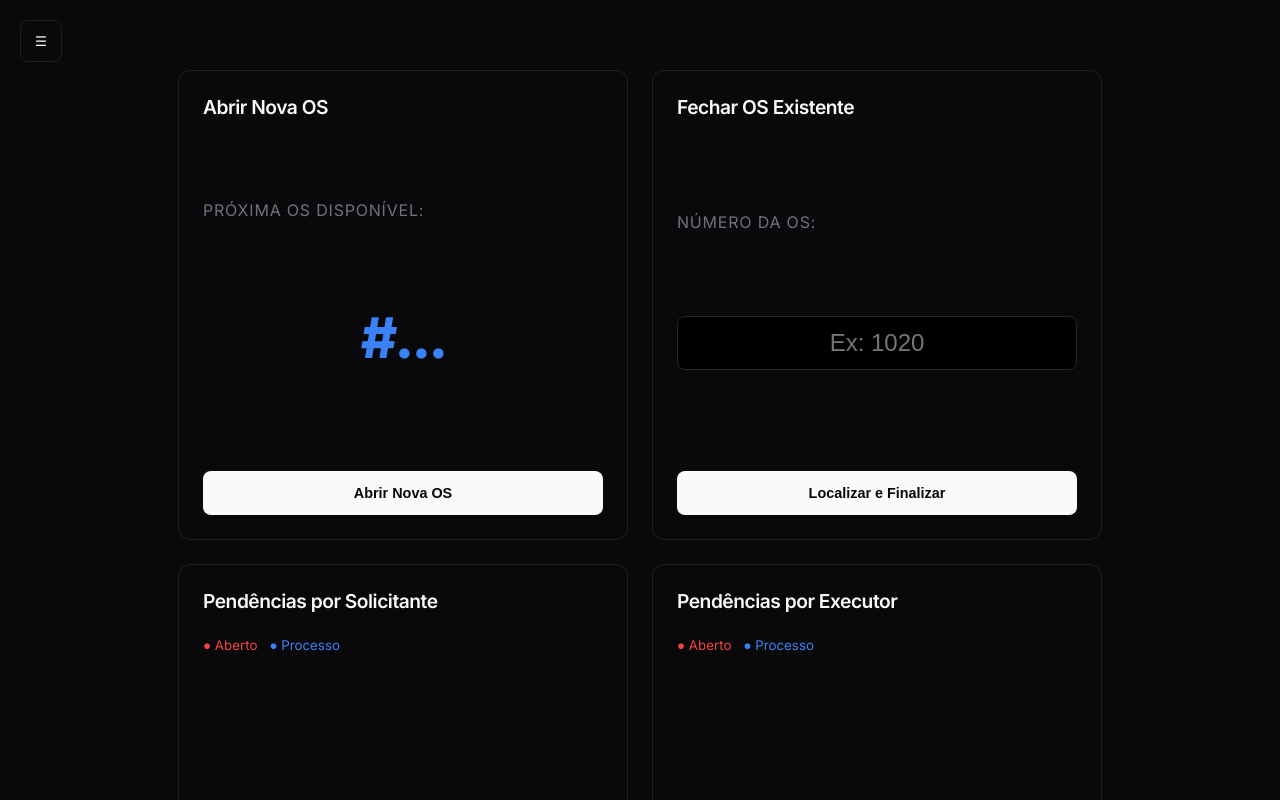
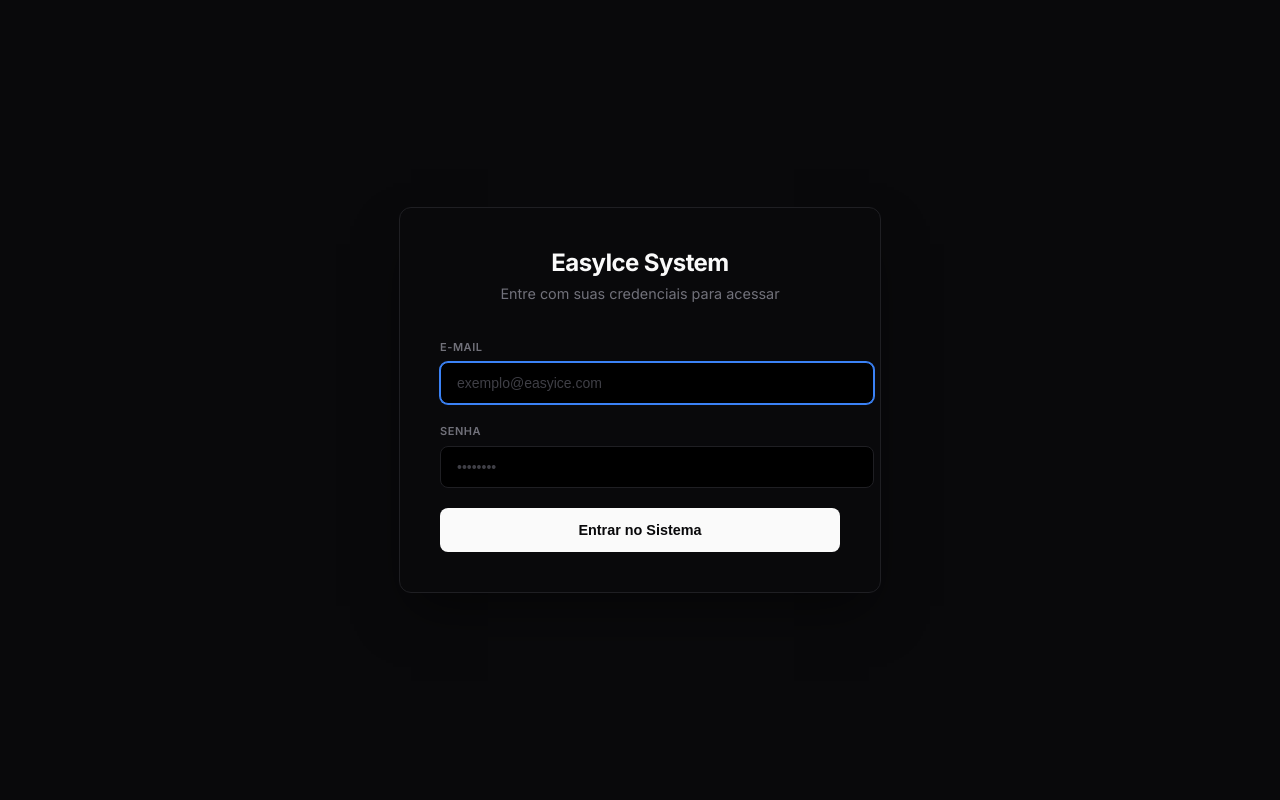
Before and after one commit to MatheussMadeira/easyiceSystemV2-frontend, a React (Vite) app: page /login in a window 1280 px wide. Shown: the top 800 px of the page. Built offline with nearby package versions, Linux system fonts and the light colour scheme; no server answers; sample sign-in values are in the browser's storage.

Commit message:
added privateRoutes and finished the login logic

```diff
--- a/src/App.jsx
+++ b/src/App.jsx
@@ -1,8 +1,16 @@
 import React from "react";
-import { BrowserRouter as Router, Routes, Route } from "react-router-dom";
+import {
+  BrowserRouter as Router,
+  Routes,
+  Route,
+  Navigate,
+} from "react-router-dom";
 import { QueryClient, QueryClientProvider } from "@tanstack/react-query";
 import { ReactQueryDevtools } from "@tanstack/react-query-devtools";
+import { useAuth } from "./hooks/useAuth"; // Importamos o hook aqui
+
 import Home from "./pages/Home/Home";
+import Login from "./pages/Login/Login";
 import TabelaOS from "./pages/Table/TabelaOS";
 
 const queryClient = new QueryClient({
@@ -14,14 +22,46 @@ const queryClient = new QueryClient({
   },
 });
 
+// COMPONENTE DE ROTA PRIVADA
+// Ele verifica se o usuário está logado. Se não, manda pro /login
+const PrivateRoute = ({ children }) => {
+  const { signed } = useAuth();
+  return signed ? children : <Navigate to="/login" />;
+};
+
 function App() {
+  // Pegamos as funções de login aqui para passar para a página de Login
+  const { login, loadingAuth } = useAuth();
+
   return (
     <QueryClientProvider client={queryClient}>
       <Router>
         <Routes>
-          <Route path="/" element={<Home />} />
-          <Route path="/tabela" element={<TabelaOS />} />
-          <Route path="*" element={<Home />} />
+          {/* ROTA DE LOGIN (Aberta) */}
+          <Route
+            path="/login"
+            element={<Login onLogin={login} isLoading={loadingAuth} />}
+          />
+
+          {/* ROTAS PROTEGIDAS (Só entra se estiver logado) */}
+          <Route
+            path="/"
+            element={
+              <PrivateRoute>
+                <Home />
+              </PrivateRoute>
+            }
+          />
+
+          <Route
+            path="/tabela"
+            element={
+              <PrivateRoute>
+                <TabelaOS />
+              </PrivateRoute>
+            }
+          />
+          <Route path="*" element={<Navigate to="/" />} />
         </Routes>
       </Router>
 
--- a/src/components/MenuHamburguer/menu.js
+++ b/src/components/MenuHamburguer/menu.js
@@ -1,15 +1,14 @@
 import styled from "styled-components";
-/* Botão Hamburguer */
+
 export const MenuToggle = styled.button`
   position: fixed;
-  width: 40px;
-  font-size: 1.2rem;
+  width: 42px;
+  height: 42px;
   top: 20px;
   left: 20px;
-  background: transparent;
-  border: 1px solid #27272a;
+  background: #09090b;
+  border: 1px solid #1f1f23;
   color: #fafafa;
-  padding: 10px;
   border-radius: 8px;
   cursor: pointer;
   z-index: 1000;
@@ -19,12 +18,8 @@ export const MenuToggle = styled.button`
   transition: all 0.2s;
 
   &:hover {
-    background: #27272a;
-    border-color: #3f3f46;
-  }
-
-  @media (max-width: 768px) {
-    display: none; /* Esconde no celular conforme solicitado */
+    background: #18181b;
+    border-color: #27272a;
   }
 `;
 
@@ -34,26 +29,26 @@ export const MenuOverlay = styled.div`
   left: 0;
   width: 100vw;
   height: 100vh;
-  background: rgba(0, 0, 0, 0.5);
+  background: rgba(0, 0, 0, 0.6);
   backdrop-filter: blur(4px);
   z-index: 998;
   display: ${(props) => (props.isOpen ? "block" : "none")};
 `;
 
-/* Sidebar Retrátil */
 export const Sidebar = styled.aside`
   position: fixed;
   top: 0;
-  left: ${(props) => (props.isOpen ? "0" : "-300px")};
-  width: 280px;
+  left: ${(props) => (props.isOpen ? "0" : "-400px")};
   height: 100vh;
+  width: 14%;
   background: #09090b;
+  border-right: 1px solid #1f1f23;
   z-index: 999;
   transition: left 0.3s cubic-bezier(0.4, 0, 0.2, 1);
   padding: 80px 20px 20px;
   display: flex;
   flex-direction: column;
-  gap: 10px;
+  gap: 8px;
 `;
 
 export const MenuItem = styled.div`
@@ -66,16 +61,56 @@ export const MenuItem = styled.div`
   background: ${(props) => (props.active ? "#18181b" : "transparent")};
   cursor: pointer;
   font-size: 0.9rem;
-  font-weight: 500;
   transition: all 0.2s;
 
   &:hover {
     background: #18181b;
-    color: #fafafa;
+    color: ${(props) =>
+      props.style?.color === "#ef4444" ? "#ef4444" : "#fafafa"};
+    transform: translateX(4px);
+  }
+`;
+export const LogoutWrapper = styled.div`
+  margin-top: auto;
+  padding: 20px 0;
+  border-top: 1px solid #1f1f23;
+  display: flex;
+  flex-direction: column;
+  gap: 12px;
+
+  p {
+    color: #71717a;
+    font-size: 11px;
+    text-transform: uppercase;
+    margin: 0;
+
+    strong {
+      color: #fafafa;
+      display: block;
+      font-size: 13px;
+      margin-top: 4px;
+    }
   }
 
-  svg {
-    font-size: 1.2rem;
+  button {
+    background: transparent;
+    border: 1px solid #27272a;
+    color: #ef4444;
+    padding: 12px;
+    border-radius: 8px;
+    cursor: pointer;
+    font-weight: 600;
+    font-size: 0.85rem;
+    display: flex;
+    align-items: center;
+    justify-content: center;
+    gap: 8px;
+    transition: all 0.2s;
+
+    &:hover {
+      background: rgba(239, 68, 68, 0.1);
+      border-color: #ef4444;
+    }
   }
 `;
 export const TransitionOverlay = styled.div`
@@ -84,9 +119,9 @@ export const TransitionOverlay = styled.div`
   left: 0;
   width: 100vw;
   height: 100vh;
-  background: rgba(9, 9, 11, 0.8); /* Cor Zinc-950 com transparência */
+  background: rgba(9, 9, 11, 0.9);
   backdrop-filter: blur(8px);
-  z-index: 10000; /* Acima de tudo */
+  z-index: 10000;
   display: flex;
   flex-direction: column;
   justify-content: center;
@@ -95,24 +130,7 @@ export const TransitionOverlay = styled.div`
 
   h2 {
     color: #fafafa;
-    font-size: 1.2rem;
+    font-size: 1.1rem;
     font-weight: 500;
-    letter-spacing: -0.025em;
   }
 `;
-
-/* Um spinner minimalista para combinar com o design Linear */
-export const Spinner = styled.div`
-  width: 40px;
-  height: 40px;
-  border: 3px solid rgba(255, 255, 255, 0.1);
-  border-top-color: #3b82f6; /* Azul do seu sistema */
-  border-radius: 50%;
-  animation: spin 0.8s linear infinite;
-
-  @keyframes spin {
-    to {
-      transform: rotate(360deg);
-    }
-  }
-`;
--- a/src/components/PopoverTable/PopoverTable.jsx
+++ b/src/components/PopoverTable/PopoverTable.jsx
@@ -12,7 +12,6 @@ const SeletorGrade = ({ opcoes, valorAtual, aoSelecionar, onClose }) => {
 
       <S.GradeContainer>
         {opcoes?.map((opt) => {
-          // Garante que temos uma string para exibir e para o charAt
           const textoExibicao =
             typeof opt === "string" ? opt : opt.nome || opt.label || "";
           const idUnico = opt._id || opt.value || textoExibicao;
--- a/src/components/PopoverTable/styles.js
+++ b/src/components/PopoverTable/styles.js
@@ -2,6 +2,7 @@ import styled from "styled-components";
 
 export const PopoverGrade = styled.div`
   position: absolute;
+  min-width: 350px;
   z-index: 1000;
   background: #18181b;
   border: 1px solid #27272a;
@@ -48,14 +49,14 @@ export const GradeHeader = styled.div`
 `;
 
 export const GradeContainer = styled.div`
-  display: flex; /* Mudamos de grid para flex */
-  flex-direction: column; /* Itens um embaixo do outro */
+  display: flex;
+  flex-direction: column;
   gap: 8px;
   max-height: 250px;
-  width: 100%; /* Garante que ocupe o espaço disponível */
-  min-width: 250px; /* Evita que o popover fique muito estreito */
+  width: 100%;
+  min-width: 250px;
   overflow-y: auto;
-  overflow-x: hidden; /* Mata o scroll lateral */
+  overflow-x: hidden;
 
   grid-template-columns: 1fr;
 
--- a/src/pages/Home/Home.jsx
+++ b/src/pages/Home/Home.jsx
@@ -1,11 +1,12 @@
-import React, { useState } from "react";
+import React, { useState, useEffect } from "react";
 import { useNavigate, useLocation } from "react-router-dom";
 import { useOS } from "../../hooks/useOS";
 import { useAuth } from "../../hooks/useAuth";
 import ModalBase from "../../components/Modal/ModalBase";
 import ModalExecutor from "../../components/ModalExecutor/ModalExecutor";
-import ModalLogin from "../../components/ModalLogin/ModalLogin";
+import ModalLogin from "../Login/Login";
 import * as S from "./styles";
+import * as M from "../../components/MenuHamburguer/menu";
 import Swal from "sweetalert2";
 
 export default function Home() {
@@ -13,6 +14,11 @@ export default function Home() {
   const location = useLocation();
   // LOGICA DE LOGIN
   const { signed, user, login, logout, loadingAuth } = useAuth();
+  useEffect(() => {
+    if (!signed) {
+      navigate("/login");
+    }
+  }, [signed, navigate]);
   // 1. Pegamos os dados dinâmicos do hook useOS
   const { ordens, loading, opcoes, nextNumber, useCreateOs, useUpdateOs } =
     useOS();
@@ -38,9 +44,7 @@ export default function Home() {
   const [numeroOSParaBuscar, setNumeroOSParaBuscar] = useState("");
   const [menuAberto, setMenuAberto] = useState(false);
   const [isNavigating, setIsNavigating] = useState(false);
-  if (!signed) {
-    return <ModalLogin onLogin={login} isLoading={loadingAuth} />;
-  }
+  if (!signed) return null;
   const Toast = Swal.mixin({
     toast: true,
     position: "top-end",
@@ -65,7 +69,7 @@ export default function Home() {
       .map((f) => f.name);
     const faltantes = obrigatorios.filter(
       (campo) =>
-        !dadosModal[campo] || dadosModal[campo].toString().trim() === ""
+        !dadosModal[campo] || dadosModal[campo].toString().trim() === "",
     );
 
     if (faltantes.length > 0 || !dadosModal.arquivoAbertura) {
@@ -81,7 +85,7 @@ export default function Home() {
     try {
       const formData = new FormData();
       Object.keys(dadosModal).forEach((key) =>
-        formData.append(key, dadosModal[key])
+        formData.append(key, dadosModal[key]),
       );
       const novaOSDoBanco = await useCreateOs(formData);
       setModalAberto(false);
@@ -100,7 +104,7 @@ export default function Home() {
         if (result.isConfirmed)
           window.open(
             gerarMensagemWhatsApp(novaOSDoBanco, "abertura"),
-            "_blank"
+            "_blank",
           );
       });
     } catch (err) {
@@ -112,7 +116,7 @@ export default function Home() {
     try {
       const formData = new FormData();
       Object.keys(dadosModal).forEach((key) =>
-        formData.append(key, dadosModal[key])
+        formData.append(key, dadosModal[key]),
       );
 
       // 1. Salva o número da OS antes de limpar os estados
@@ -129,7 +133,7 @@ export default function Home() {
       // 3. Lógica do Alerta Condicional
       if (situacaoFinal === "CONCLUÍDO") {
         const mensagemWpp = encodeURIComponent(
-          `✅ *OS #${numeroDaOS} Finalizada*\n\nO técnico concluiu o serviço solicitado.\n*Status:* Concluído\n*Data:* ${new Date().toLocaleDateString()}`
+          `✅ *OS #${numeroDaOS} Finalizada*\n\nO técnico concluiu o serviço solicitado.\n*Status:* Concluído\n*Data:* ${new Date().toLocaleDateString()}`,
         );
 
         Swal.fire({
@@ -150,7 +154,7 @@ export default function Home() {
         Swal.fire(
           "Atualizado!",
           `A OS foi movida para: ${situacaoFinal}`,
-          "success"
+          "success",
         );
       }
     } catch (err) {
@@ -163,7 +167,7 @@ export default function Home() {
     const filtradas = ordens.filter(
       (os) =>
         (tipo === "Executor" ? os.executor : os.solicitante) === nome &&
-        (os.situacao === "EM ABERTO" || os.situacao === "EM PROCESSO")
+        (os.situacao === "EM ABERTO" || os.situacao === "EM PROCESSO"),
     );
     setOsFiltradas(filtradas);
     setExecutorNome(nome);
@@ -285,27 +289,27 @@ export default function Home() {
   return (
     <div style={{ backgroundColor: "#09090b", minHeight: "100vh" }}>
       {(isNavigating || loading) && (
-        <S.TransitionOverlay>
+        <M.TransitionOverlay>
           <S.Spinner />
           <h2>Sincronizando base de dados...</h2>
-        </S.TransitionOverlay>
+        </M.TransitionOverlay>
       )}
 
-      <S.MenuToggle onClick={() => setMenuAberto(!menuAberto)}>
+      <M.MenuToggle onClick={() => setMenuAberto(!menuAberto)}>
         {menuAberto ? "✕" : "☰"}
-      </S.MenuToggle>
+      </M.MenuToggle>
 
-      <S.MenuOverlay isOpen={menuAberto} onClick={() => setMenuAberto(false)} />
+      <M.MenuOverlay isOpen={menuAberto} onClick={() => setMenuAberto(false)} />
 
-      <S.Sidebar isOpen={menuAberto}>
-        <S.MenuItem active onClick={() => handleNavigation("/")}>
+      <M.Sidebar isOpen={menuAberto}>
+        <M.MenuItem active onClick={() => handleNavigation("/")}>
           🗂️ Painel
-        </S.MenuItem>
-        <S.MenuItem onClick={() => handleNavigation("/tabela")}>
+        </M.MenuItem>
+        <M.MenuItem onClick={() => handleNavigation("/tabela")}>
           📊 Tabela
-        </S.MenuItem>
-        <S.MenuItem onClick={logout}>❌ Logout</S.MenuItem>
-      </S.Sidebar>
+        </M.MenuItem>
+        <M.MenuItem onClick={logout}>❌ Logout</M.MenuItem>
+      </M.Sidebar>
 
       <S.HomeContainer>
         {/* CARDS DE AÇÃO */}
--- a/src/pages/Home/styles.js
+++ b/src/pages/Home/styles.js
@@ -6,7 +6,7 @@ export const HomeContainer = styled.div`
   align-items: flex-start;
   justify-content: center;
   gap: 24px;
-  width: 100vw;
+  width: 100%;
   min-height: 100vh;
   background-color: #09090b;
   padding: 70px 20px;
@@ -198,140 +198,6 @@ export const RankingVazio = styled.div`
 `;
 
 /* Botão Hamburguer */
-export const MenuToggle = styled.button`
-  position: fixed;
-  width: 42px;
-  height: 42px;
-  top: 20px;
-  left: 20px;
-  background: #09090b;
-  border: 1px solid #1f1f23;
-  color: #fafafa;
-  border-radius: 8px;
-  cursor: pointer;
-  z-index: 1000;
-  display: flex;
-  align-items: center;
-  justify-content: center;
-  transition: all 0.2s;
-
-  &:hover {
-    background: #18181b;
-    border-color: #27272a;
-  }
-`;
-
-export const MenuOverlay = styled.div`
-  position: fixed;
-  top: 0;
-  left: 0;
-  width: 100vw;
-  height: 100vh;
-  background: rgba(0, 0, 0, 0.6);
-  backdrop-filter: blur(4px);
-  z-index: 998;
-  display: ${(props) => (props.isOpen ? "block" : "none")};
-`;
-
-export const Sidebar = styled.aside`
-  position: fixed;
-  top: 0;
-  left: ${(props) => (props.isOpen ? "0" : "-400px")};
-  height: 100vh;
-  width: 14%;
-  background: #09090b;
-  border-right: 1px solid #1f1f23;
-  z-index: 999;
-  transition: left 0.3s cubic-bezier(0.4, 0, 0.2, 1);
-  padding: 80px 20px 20px;
-  display: flex;
-  flex-direction: column;
-  gap: 8px;
-`;
-
-export const MenuItem = styled.div`
-  display: flex;
-  align-items: center;
-  gap: 12px;
-  padding: 12px 16px;
-  border-radius: 8px;
-  color: ${(props) => (props.active ? "#fafafa" : "#a1a1aa")};
-  background: ${(props) => (props.active ? "#18181b" : "transparent")};
-  cursor: pointer;
-  font-size: 0.9rem;
-  transition: all 0.2s;
-
-  &:hover {
-    background: #18181b;
-    color: ${(props) =>
-      props.style?.color === "#ef4444" ? "#ef4444" : "#fafafa"};
-    transform: translateX(4px);
-  }
-`;
-export const LogoutWrapper = styled.div`
-  margin-top: auto;
-  padding: 20px 0;
-  border-top: 1px solid #1f1f23;
-  display: flex;
-  flex-direction: column;
-  gap: 12px;
-
-  p {
-    color: #71717a;
-    font-size: 11px;
-    text-transform: uppercase;
-    margin: 0;
-
-    strong {
-      color: #fafafa;
-      display: block;
-      font-size: 13px;
-      margin-top: 4px;
-    }
-  }
-
-  button {
-    background: transparent;
-    border: 1px solid #27272a;
-    color: #ef4444;
-    padding: 12px;
-    border-radius: 8px;
-    cursor: pointer;
-    font-weight: 600;
-    font-size: 0.85rem;
-    display: flex;
-    align-items: center;
-    justify-content: center;
-    gap: 8px;
-    transition: all 0.2s;
-
-    &:hover {
-      background: rgba(239, 68, 68, 0.1);
-      border-color: #ef4444;
-    }
-  }
-`;
-export const TransitionOverlay = styled.div`
-  position: fixed;
-  top: 0;
-  left: 0;
-  width: 100vw;
-  height: 100vh;
-  background: rgba(9, 9, 11, 0.9);
-  backdrop-filter: blur(8px);
-  z-index: 10000;
-  display: flex;
-  flex-direction: column;
-  justify-content: center;
-  align-items: center;
-  gap: 20px;
-
-  h2 {
-    color: #fafafa;
-    font-size: 1.1rem;
-    font-weight: 500;
-  }
-`;
 
 export const Spinner = styled.div`
   width: 32px;
--- /dev/null
+++ b/src/pages/Login/Login.jsx
@@ -0,0 +1,75 @@
+import React, { useState } from "react";
+import { useNavigate } from "react-router-dom"; // Importante para o redirecionamento
+import * as S from "./styles";
+
+// Renomeado para Login para padronizar como página
+const Login = ({ onLogin, isLoading }) => {
+  const [email, setEmail] = useState("");
+  const [password, setPassword] = useState("");
+  const [erro, setErro] = useState("");
+  const navigate = useNavigate();
+
+  const handleSubmit = async (e) => {
+    e.preventDefault();
+    setErro("");
+
+    try {
+      // 1. Tenta realizar o login via hook useAuth
+      await onLogin(email, password);
+
+      // 2. Se der certo, redireciona para a Home (/)
+      navigate("/");
+    } catch (err) {
+      // Pega a mensagem de erro amigável do backend
+      const mensagem =
+        err.response?.data?.erro || "E-mail ou senha incorretos.";
+      setErro(mensagem);
+    }
+  };
+
+  return (
+    <S.LoginWrapper>
+      {" "}
+      {/* Mudamos de Overlay para Wrapper de página */}
+      <S.LoginContainer>
+        <S.LoginHeader>
+          <h2>EasyIce System</h2>
+          <p>Entre com suas credenciais para acessar</p>
+        </S.LoginHeader>
+
+        <S.Form onSubmit={handleSubmit}>
+          {erro && <S.ErrorMsg>{erro}</S.ErrorMsg>}
+
+          <S.InputGroup>
+            <label>E-mail</label>
+            <input
+              type="email"
+              placeholder="exemplo@easyice.com"
+              value={email}
+              onChange={(e) => setEmail(e.target.value)}
+              required
+              autoFocus
+            />
+          </S.InputGroup>
+
+          <S.InputGroup>
+            <label>Senha</label>
+            <input
+              type="password"
+              placeholder="••••••••"
+              value={password}
+              onChange={(e) => setPassword(e.target.value)}
+              required
+            />
+          </S.InputGroup>
+
+          <S.BotaoEntrar type="submit" disabled={isLoading}>
+            {isLoading ? "Autenticando..." : "Entrar no Sistema"}
+          </S.BotaoEntrar>
+        </S.Form>
+      </S.LoginContainer>
+    </S.LoginWrapper>
+  );
+};
+
+export default Login; // Exportando como Login
--- /dev/null
+++ b/src/pages/Login/styles.js
@@ -0,0 +1,134 @@
+import styled from "styled-components";
+
+// Agora ocupa a tela inteira como fundo da página
+export const LoginWrapper = styled.div`
+  position: fixed;
+  top: 0;
+  left: 0;
+  width: 100vw;
+  height: 100vh;
+  background-color: #09090b; /* Fundo Zinc-950 igual à Home */
+  display: flex;
+  justify-content: center;
+  align-items: center;
+  z-index: 99999;
+`;
+
+export const LoginContainer = styled.div`
+  background: #09090b;
+  width: 90%;
+  max-width: 400px;
+  padding: 40px;
+  border-radius: 12px;
+  border: 1px solid #1f1f23;
+  box-shadow: 0 25px 50px -12px rgba(0, 0, 0, 0.5);
+  display: flex;
+  flex-direction: column;
+  gap: 24px;
+`;
+
+export const Overlay = styled.div`
+  position: fixed;
+  top: 0;
+  left: 0;
+  width: 100vw;
+  height: 100vh;
+  background-color: rgba(0, 0, 0, 0.8);
+  display: flex;
+  justify-content: center;
+  align-items: center;
+  z-index: 20000; /* Acima de tudo */
+  backdrop-filter: blur(12px);
+`;
+
+export const LoginHeader = styled.div`
+  text-align: center;
+
+  h2 {
+    color: #fafafa;
+    font-size: 1.5rem;
+    font-weight: 700;
+    margin: 0;
+    letter-spacing: -0.025em;
+  }
+
+  p {
+    color: #71717a;
+    font-size: 0.9rem;
+    margin-top: 8px;
+  }
+`;
+
+export const Form = styled.form`
+  display: flex;
+  flex-direction: column;
+  gap: 20px;
+`;
+
+export const InputGroup = styled.div`
+  display: flex;
+  flex-direction: column;
+  gap: 8px;
+
+  label {
+    font-size: 11px;
+    font-weight: 600;
+    color: #71717a;
+    text-transform: uppercase;
+    letter-spacing: 0.05em;
+  }
+
+  input {
+    width: 100%;
+    padding: 12px 16px;
+    background-color: #000;
+    border: 1px solid #1f1f23;
+    border-radius: 8px;
+    font-size: 14px;
+    color: #fafafa;
+    outline: none;
+    transition: all 0.2s;
+
+    &:focus {
+      border-color: #3b82f6;
+      box-shadow: 0 0 0 1px #3b82f6;
+    }
+
+    &::placeholder {
+      color: #3f3f46;
+    }
+  }
+`;
+
+export const BotaoEntrar = styled.button`
+  background: #fafafa;
+  color: #09090b;
+  border: none;
+  padding: 14px;
+  border-radius: 8px;
+  font-size: 0.9rem;
+  font-weight: 600;
+  cursor: pointer;
+  transition: all 0.2s;
+  display: flex;
+  justify-content: center;
+  align-items: center;
+
+  &:hover {
+    background: #e4e4e7;
+  }
+
+  &:disabled {
+    opacity: 0.5;
+    cursor: not-allowed;
+  }
+`;
+
+export const ErrorMsg = styled.span`
+  color: #ef4444;
+  font-size: 12px;
+  text-align: center;
+  background: rgba(239, 68, 68, 0.1);
+  padding: 8px;
+  border-radius: 6px;
+`;
--- a/src/pages/Table/TabelaOS.jsx
+++ b/src/pages/Table/TabelaOS.jsx
@@ -1,12 +1,14 @@
 import React, { useState } from "react";
 import { useOS } from "../../hooks/useOS";
 import { useUser } from "../../hooks/useUser";
+import { useAuth } from "../../hooks/useAuth";
 import { useSettings } from "../../hooks/useSettings";
 import * as S from "./styles";
 import { useQuery } from "@tanstack/react-query";
 import api from "../../services/api";
 import { useNavigate, useLocation } from "react-router-dom";
 import * as H from "../../components/MenuHamburguer/menu";
+import ModalLogin from "../../components/ModalLogin/ModalLogin";
 import SeletorGrade from "../../components/PopoverTable/PopoverTable";
 
 const TabelaOS = () => {
@@ -15,7 +17,12 @@ const TabelaOS = () => {
 
   // Hooks de Ordens de Serviço
   const { useDeleteOs, useUpdateInline } = useOS();
-
+  const { signed, user, login, logout, loadingAuth } = useAuth();
+  useEffect(() => {
+    if (!signed) {
+      navigate("/login");
+    }
+  }, [signed, navigate]);
   // Hooks de Gestão (para passar para o SeletorGrade)
   const { createUser, deleteUser } = useUser();
   const { create: createSetor, remove: deleteSetor } = useSettings("setores");
@@ -23,6 +30,9 @@ const TabelaOS = () => {
   const [menuAberto, setMenuAberto] = useState(false);
   const [isNavigating, setIsNavigating] = useState(false);
   const [popoverAberto, setPopoverAberto] = useState(null);
+  if (!signed) {
+    return null;
+  }
 
   // Busca de Ordens
   const { data: ordens = [], isLoading } = useQuery({
@@ -132,6 +142,7 @@ const TabelaOS = () => {
         >
           📊 Tabela
         </H.MenuItem>
+        <H.MenuItem onClick={logout}>❌ Logout</H.MenuItem>
       </H.Sidebar>
 
       <S.PaginaContainer>
@@ -289,7 +300,7 @@ const TabelaOS = () => {
                           handleUpdate(
                             os._id,
                             "descricaoAbertura",
-                            e.target.value
+                            e.target.value,
                           )
                         }
                       />
@@ -369,7 +380,7 @@ const TabelaOS = () => {
                             <S.FotoThumbnail>
                               <img
                                 src={`${os.arquivoAbertura}?t=${new Date(
-                                  os.createdAt
+                                  os.createdAt,
                                 ).getTime()}`}
                                 alt="Foto"
                               />
@@ -393,7 +404,7 @@ const TabelaOS = () => {
                           handleUpdate(
                             os._id,
                             "pecasUtilizadas",
-                            e.target.value
+                            e.target.value,
                           )
                         }
                       />
@@ -411,7 +422,7 @@ const TabelaOS = () => {
                             <S.FotoThumbnail>
                               <img
                                 src={`${os.arquivoFechamento}?t=${new Date(
-                                  os.updatedAt
+                                  os.updatedAt,
                                 ).getTime()}`}
                                 alt="Foto"
                               />
@@ -430,7 +441,7 @@ const TabelaOS = () => {
                           handleUpdate(
                             os._id,
                             "descricaoFechamento",
-                            e.target.value
+                            e.target.value,
                           )
                         }
                       />
```
Also changed, not shown: src/services/api.js (+4 -4 lines).
